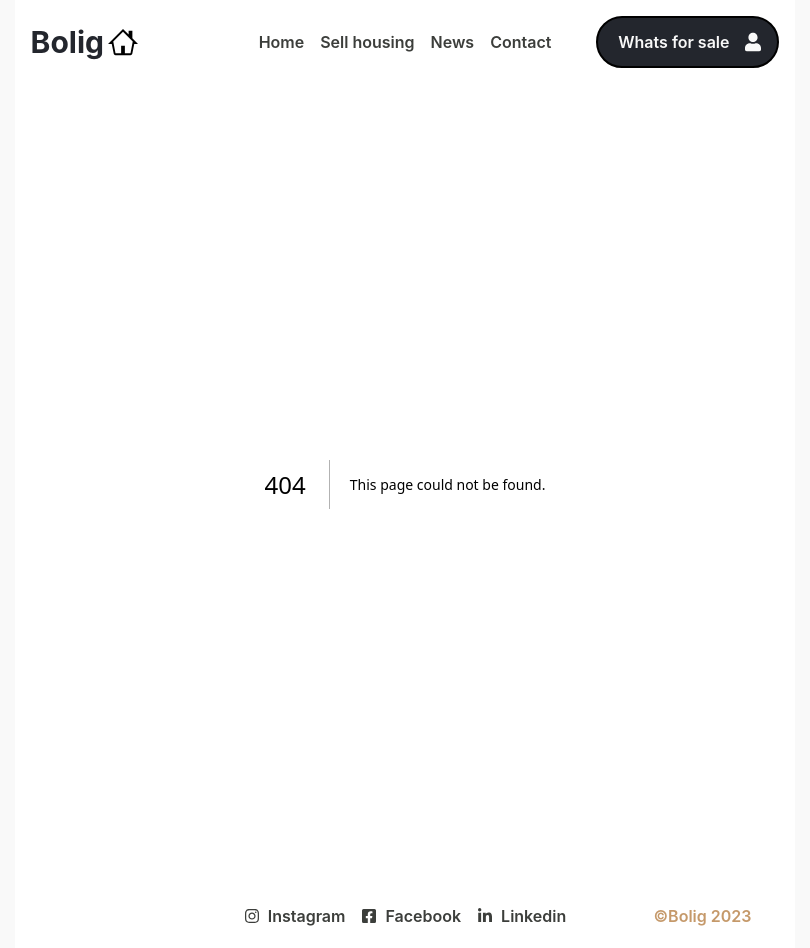
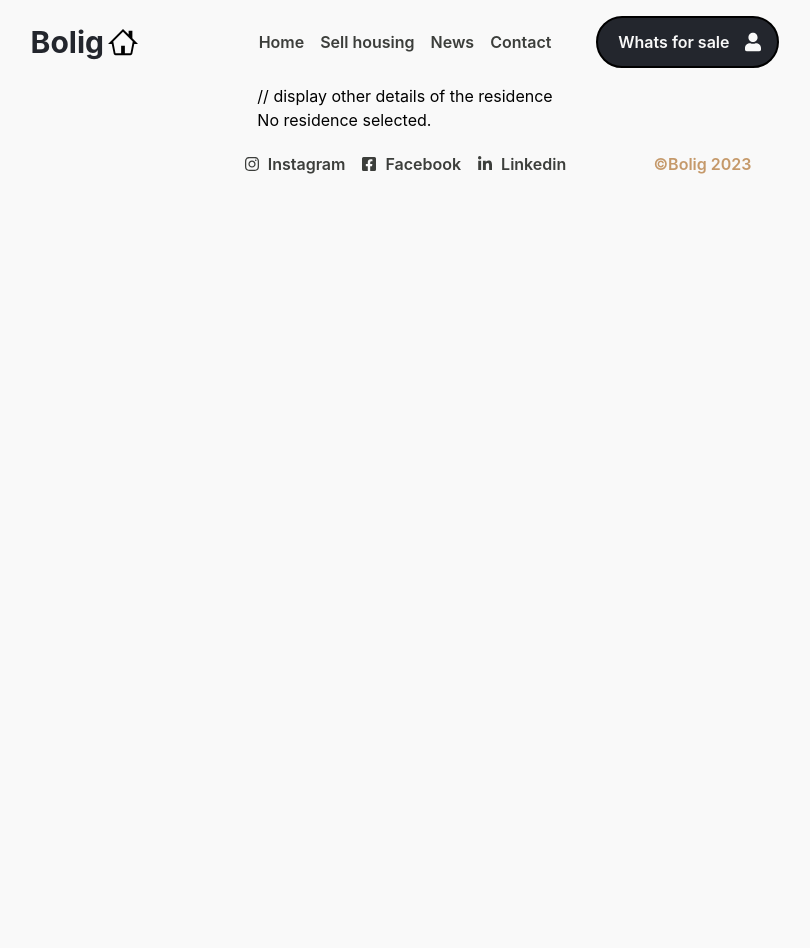
Before and after one commit to MaxAndreasLundin/bolig-web, a Next.js app: page /residenceInfo in a window 1280 px wide. Before the commit this address had no page. Shown: the whole page, without its empty margins (235-1045 px from the left). After the commit the page ends 800 px from the top, so only its background shows below. Built offline with nearby package versions, Linux system fonts and the light colour scheme.

Commit message:
add residenceInfo page

```diff
--- a/app/residenceForSale/page.tsx
+++ b/app/residenceForSale/page.tsx
@@ -19,6 +19,11 @@ const ResidenceForSale = () => {
       setIsLoading(false);
     }
   }, []);
+
+  const handleCardClick = (residence: ResidenceListProps) => {
+    localStorage.setItem('selectedResidence', JSON.stringify(residence));
+    window.location.href = '/residenceInfo';
+  };
 
   return (
     <>
@@ -54,6 +59,7 @@ const ResidenceForSale = () => {
                       price={item.price}
                       room={item.room}
                       area={item.area}
+                      onClick={() => handleCardClick(item)}
                     />
                   </div>
                 ))}
--- /dev/null
+++ b/app/residenceInfo/page.tsx
@@ -0,0 +1,32 @@
+'use client'
+import React, { useEffect, useState } from 'react'
+import { ResidenceListProps } from '../../components/helpers/ResidenceList';
+
+const ResidenceInfo = () => {
+  const [residence, setResidence] = useState<ResidenceListProps | null>(null);
+
+  useEffect(() => {
+    const storedResidence = localStorage.getItem('selectedResidence');
+    if (storedResidence) {
+      setResidence(JSON.parse(storedResidence));
+    }
+  }, []);
+
+
+  return (
+    <div>
+      // display other details of the residence
+      {residence ? (
+        <>
+          <h1>{residence.title}</h1>
+          <p>{residence.location}</p>
+          {/* Display other residence details */}
+        </>
+      ) : (
+        <p>No residence selected.</p>
+      )}
+    </div>
+  )
+}
+
+export default ResidenceInfo
--- a/components/card/ResidenceCard.tsx
+++ b/components/card/ResidenceCard.tsx
@@ -11,9 +11,10 @@ const ResidenceCard = ({
   price,
   room,
   area,
-}: ResidenceListProps) => {
+  onClick,
+}: ResidenceListProps& { onClick?: () => void }) => {
   return (
-    <div className="m-4 flex flex-col rounded-xl border bg-[#fff] text-primary shadow-xl md:flex-row cursor-pointer">
+    <div onClick={onClick} className="m-4 flex flex-col rounded-xl border bg-[#fff] text-primary shadow-xl md:flex-row cursor-pointer">
       <div className="relative h-52 w-[100%] rounded-xl md:w-[50%] lg:w-[40%]">
         <Image
           src={recidentImg}
```
